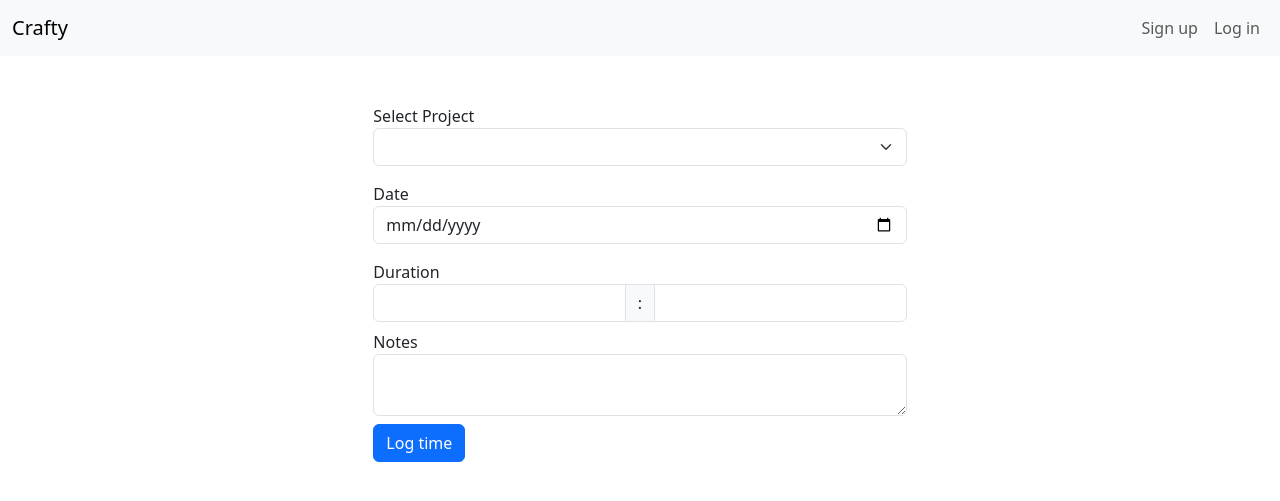
After one commit to aninishioka/craft_app, a Flask app: template templates/projects/time-log.html in a window 1280 px wide. The commit adds this page. Shown: the top 501 px of the page. Run offline with Flask 3, Linux system fonts and the light colour scheme; the template is opened without the code that fills it: values that come from a table or form of the project are taken from there, others are empty.

Commit message:
implement project time logs

```diff
--- a/app.py
+++ b/app.py
@@ -2,8 +2,8 @@ import os
 from dotenv import load_dotenv
 from flask import Flask, g, redirect, render_template, session, flash, request
 from sqlalchemy.exc import IntegrityError
-from models import db, connect_db, User, Project, Needle, Hook, Yarn
-from forms import CSRFProtectForm, SignupForm, LoginForm, NewProjectForm, EditProjectForm
+from models import db, connect_db, User, Project, Needle, Hook, Yarn, TimeLog
+from forms import CSRFProtectForm, SignupForm, LoginForm, NewProjectForm, EditProjectForm, ProjectTimeLogForm, EditTimeLogForm
 from functools import wraps
 from utils import removeFieldListEntry
 
@@ -171,9 +171,11 @@ def user_page(user_id):
 
     user = User.query.get_or_404(user_id)
 
-    projects = Project.query.filter(Project.user_id == user_id).order_by(Project.pinned.desc(), Project.created_at.desc())
-
-    # TODO: get projects sorted by pinned/unpinned + date created
+    projects = Project.query.filter(
+        Project.user_id == user_id
+        ).order_by(
+            Project.pinned.desc(), Project.created_at.desc()
+        )
 
     return render_template('users/profile.html', user=user, projects=projects)
 
@@ -214,23 +216,17 @@ def add_project():
 
     form = NewProjectForm()
 
-    # form_submit = True
-
     if form.add_yarn.data:
         form.yarns.append_entry({})
-        # form_submit = False'
     elif form.add_needles.data:
         form.needles.append_entry({})
     elif form.add_hooks.data:
         form.hooks.append_entry({})
     elif removeFieldListEntry(form.yarns):
-        # form_submit = False
         pass
     elif removeFieldListEntry(form.needles):
-        # form_submit = False
         pass
     elif removeFieldListEntry(form.hooks):
-        # form_submit = False
         pass
     elif form.validate_on_submit():
         project = Project(
@@ -298,19 +294,15 @@ def edit_project(project_id):
 
     if form.add_yarn.data:
         form.yarns.append_entry({})
-        # form_submit = False'
     elif form.add_needles.data:
         form.needles.append_entry(DEFAULT_NEEDLE_DATA)
     elif form.add_hooks.data:
         form.hooks.append_entry(DEFAULT_HOOK_DATA)
     elif removeFieldListEntry(form.yarns):
-        # form_submit = False
         pass
     elif removeFieldListEntry(form.needles):
-        # form_submit = False
         pass
     elif removeFieldListEntry(form.hooks):
-        # form_submit = False
         pass
     elif g.user.id == project.user.id and form.validate_on_submit():
         project.title = form.title.data or None
@@ -417,3 +409,83 @@ def unpin_project(project_id):
 
     flash('Project unpinned', 'success')
     return redirect(redirect_url)
+
+
+@app.route('/projects/log_time', methods=['GET', 'POST'])
+@login_required
+def time_log_form():
+    """Display project time logging form."""
+
+    form = ProjectTimeLogForm()
+
+    projects = Project.query.filter(Project.user_id == g.user.id).all()
+    form.project.choices = [(p.id, p.title) for p in projects]
+
+    if form.validate_on_submit():
+        project_id = form.project.data
+        project = Project.query.get(project_id)
+
+        if project.user_id != g.user.id:
+            flash('Unathorized', 'danger')
+            return redirect("/")
+
+        log = TimeLog(
+            project_id=project.id,
+            date=form.date.data,
+            hours=form.hours.data,
+            minutes=form.minutes.data,
+            notes=form.notes.data
+        )
+
+        project.time_logs.append(log)
+        db.session.commit()
+
+        flash('Project log created.', 'success')
+        return redirect(f'/projects/{log.project_id}')
+
+    return render_template('projects/time-log.html',form=form)
+
+
+@app.get('/projects/<int:project_id>/log_time')
+@login_required
+def selected_project_time_log_form(project_id):
+    """Display project time logging form."""
+
+    form = ProjectTimeLogForm()
+
+    project = Project.query.get(project_id)
+
+    if project.user_id != g.user.id:
+        flash('Unathorized', 'danger')
+        return redirect("/")
+
+    form.project.choices = [(project.id, project.title)]
+    form.project.data = project.id
+
+    return render_template('projects/time-log.html',form=form)
+
+
+@app.route('/logs/<int:log_id>/edit', methods=['GET', 'POST'])
+@login_required
+def edit_time_log(log_id):
+    """Display project time logging form."""
+
+    log = TimeLog.query.get_or_404(log_id)
+    form = EditTimeLogForm(obj=log)
+
+    if log.project.user_id != g.user.id:
+        flash('Unathorized', 'danger')
+        return redirect("/")
+
+    if form.validate_on_submit():
+        log.date = form.date.data
+        log.hours = form.hours.data
+        log.minutes = form.minutes.data
+        log.notes = form.notes.data
+
+        db.session.commit()
+
+        flash('Project log edited.', 'success')
+        return redirect(f'/projects/{log.project_id}')
+
+    return render_template('projects/edit-log.html',form=form, log=log)
--- a/forms.py
+++ b/forms.py
@@ -1,5 +1,5 @@
 from flask_wtf import FlaskForm
-from wtforms import StringField, PasswordField, TextAreaField, IntegerField, SelectField, FieldList, FormField, Form, SubmitField
+from wtforms import StringField, PasswordField, TextAreaField, IntegerField, SelectField, FieldList, FormField, Form, SubmitField, DateField
 from wtforms.validators import InputRequired, Length, Email, Optional, URL, NumberRange
 
 
@@ -264,34 +264,53 @@ class EditProjectForm(NewProjectForm):
     """Form to edit a project."""
 
 
-# class EditProjectForm(FlaskForm):
-#     """Form to edit a project."""
+class ProjectTimeLogForm(FlaskForm):
+    """Form to log time worked on a project."""
 
-#     title = StringField(
-#         "Title",
-#         validators=[Optional(), Length(max=100)],
-#     )
+    project = SelectField(
+        "Select Project",
+        validate_choice=[InputRequired()]
+    )
 
-#     pattern = StringField(
-#         "Pattern Name",
-#         validators=[Optional(), Length(max=100)]
-#     )
+    date = DateField(
+        "Date",
+        validators=[InputRequired()]
+    )
 
-#     designer = StringField(
-#         "Pattern designer",
-#         validators=[Optional(), Length(max=100)]
-#     )
+    hours = IntegerField(
+        "Hours",
+        validators=[Optional(), NumberRange(min=0, max=23)]
+    )
 
-#     needles = StringField(
-#         "Needles",
-#         validators=[Optional(), Length(max=50)]
-#     )
+    minutes = IntegerField(
+        "Minutes",
+        validators=[InputRequired(), NumberRange(min=0, max=59)]
+    )
 
-#     yarns = FieldList(
-#         FormField(YarnForm)
-#     )
+    notes = TextAreaField(
+        "Notes",
+        validators=[Optional()]
+    )
 
-#     content = TextAreaField(
-#         "Notes",
-#         validators=[Optional()]
-#     )
+class EditTimeLogForm(FlaskForm):
+    """Time intervals spent on a project."""
+
+    date = DateField(
+        "Date",
+        validators=[InputRequired()]
+    )
+
+    hours = IntegerField(
+        "Hours",
+        validators=[Optional(), NumberRange(min=0, max=23)]
+    )
+
+    minutes = IntegerField(
+        "Minutes",
+        validators=[InputRequired(), NumberRange(min=0, max=59)]
+    )
+
+    notes = TextAreaField(
+        "Notes",
+        validators=[Optional()]
+    )
--- a/templates/projects/macros.html
+++ b/templates/projects/macros.html
@@ -6,11 +6,13 @@
         {{ g.csrf_form.hidden_tag() }}
         <input type="hidden" name="came_from" value="{{request.url}}">
         {% if project.pinned %}
-            <button formaction="/projects/{{project.id}}/unpin" formmethod="POST" class="btn btn-outline-primary project-card-btn">
+        <button formaction="/projects/{{project.id}}/unpin" formmethod="POST"
+          class="btn btn-outline-primary project-card-btn">
           <i class="bi bi-pin-angle-fill"></i>
         </button>
         {% else %}
-            <button formaction="/projects/{{project.id}}/pin"  formmethod="POST" class="btn btn-outline-primary project-card-btn">
+        <button formaction="/projects/{{project.id}}/pin" formmethod="POST"
+          class="btn btn-outline-primary project-card-btn">
           <i class="bi bi-pin-angle"></i>
         </button>
         {% endif %}
@@ -24,8 +26,26 @@
 </div>
 {% endmacro %}
 
-{% macro display_errors(field) %}
-  {% for error in field.errors %}
+
+{% macro create_log_card(log) %}
+<div class="card project-card mb-2">
+  <div class="card-header">
+    {{ log.date }}
+    <a href="/logs/{{log.id}}/edit" class="btn btn-secondary">
+      <i class="bi bi-pencil"></i>
+    </a>
+  </div>
+  <div class="card-body">
+    Duration: {{ prettify_time(log.hours, log.minutes) }}
+    <p class="card-text">Notes: {{ log.notes }}</p>
+  </div>
+</div>
+{% endmacro %}
+
+
+{% macro prettify_time(hours, minutes) %}
+{{ hours ~ ' hour' if hours and hours < 2 else hours ~ ' hours' if hours else '' }} {{0 ~ minutes if minutes < 10 and
+  not hours else minutes}} minutes {% endmacro %} {% macro display_errors(field) %} {% for error in field.errors %}
   <span class="text-danger">{{ error }}</span>
   {% endfor %}
   {% endmacro %}
--- /dev/null
+++ b/templates/projects/time-log.html
@@ -0,0 +1,39 @@
+{% extends 'base.html' %}
+{% from 'projects/macros.html' import display_errors %}
+
+{% block content %}
+
+<div class="d-flex justify-content-center">
+  <div class="col-md-7 col-lg-5">
+    <form action="/projects/log_time" method="POST">
+      {{ g.csrf_form.hidden_tag() }}
+
+      {{ display_errors(form.project)}}
+      {{ form.project.label }}
+      {{ form.project(class="form-select mb-3")}}
+
+      {{ display_errors(form.date)}}
+
+      {{ form.date.label }}
+      {{ form.date(class="form-control mb-3")}}
+
+      {{ display_errors(form.hours)}}
+      {{ display_errors(form.minutes)}}
+      Duration
+      <div class="input-group mb-2">
+        {{ form.hours(class="form-control") }}
+        <span class="input-group-text">:</span>
+        {{ form.minutes(class="form-control") }}
+      </div>
+
+      {{ display_errors(form.notes)}}
+      {{ form.notes.label }}
+      {{ form.notes(class="form-control mb-2") }}
+
+      <button class="btn btn-primary">Log time</button>
+    </form>
+  </div>
+</div>
+
+
+{% endblock %}
--- a/templates/users/profile.html
+++ b/templates/users/profile.html
@@ -9,6 +9,9 @@
     {{ g.csrf_form.hidden_tag() }}
     <button formaction="/projects/new" class="btn btn-secondary mb-2">
       Add Project
+    </button>
+    <button formaction="/projects/log_time" class="btn btn-success mb-2">
+      Log time
     </button>
     <button formaction="/users/delete" formmethod="POST" class="btn btn-danger mb-2">
       Delete User
```
Also changed, not shown: models.py (+47 -0 lines), templates/projects/details.html (+11 -2 lines), templates/projects/edit-log.html (added, +36 -0 lines). Lines whose indentation alone changed are shown as unchanged.
